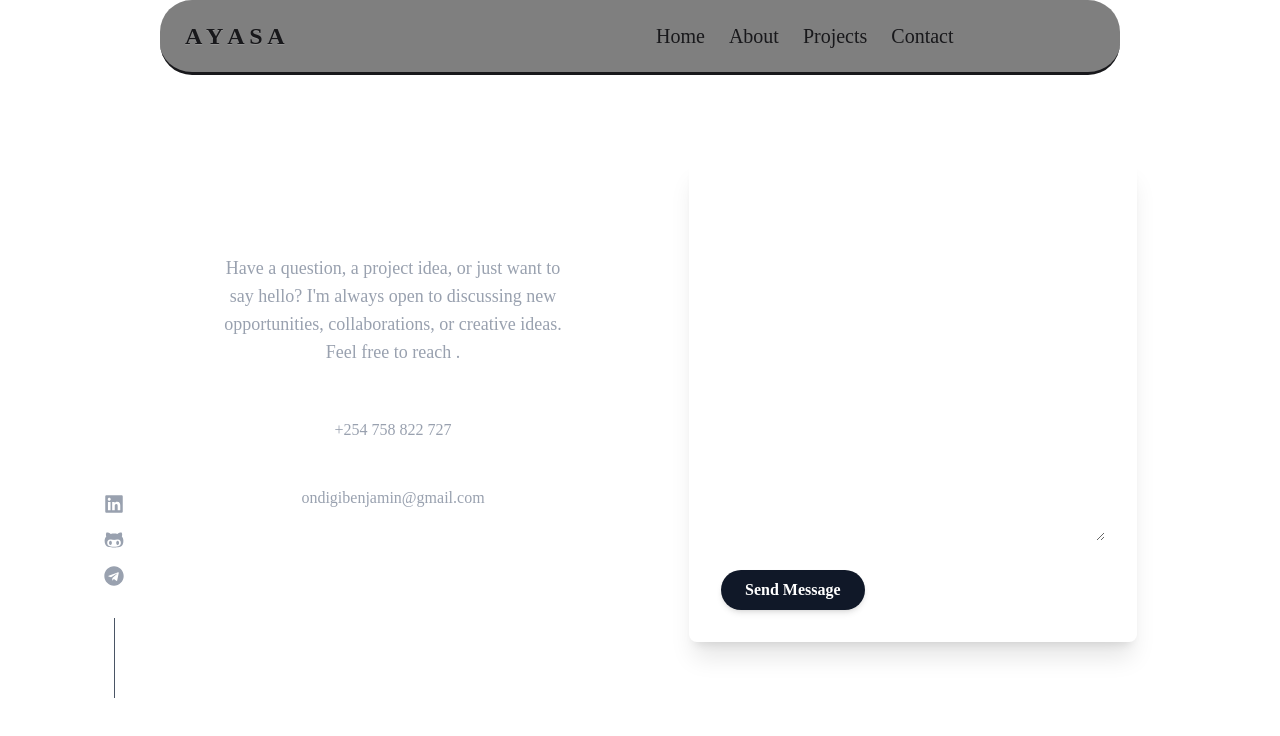
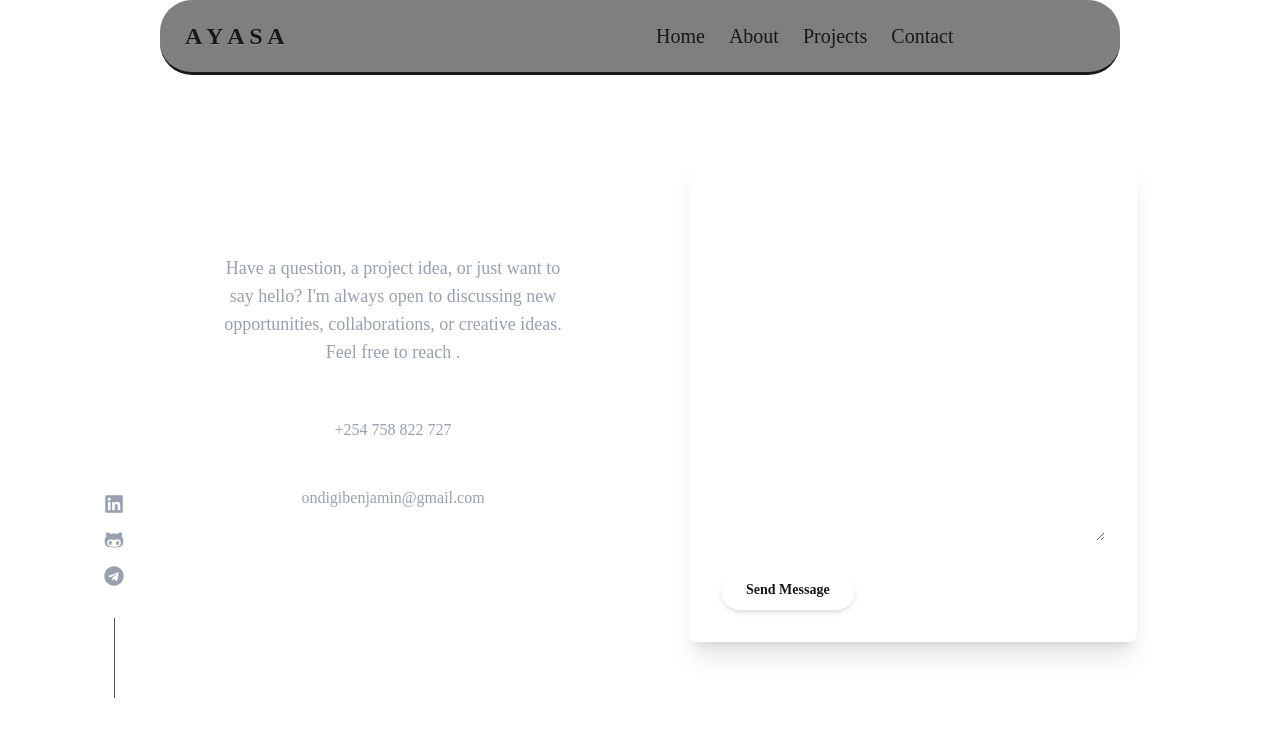
Before and after one commit to Leftinant/Portfolio, a React (Vite) app in the folder client/: page /contact in a window 1280 px wide. Shown: the top 736 px of the page. Built offline with nearby package versions, Linux system fonts and the light colour scheme; a web font is replaced by a local one.

Commit message:
updated contact form

```diff
--- a/client/src/components/FadeInSection.jsx
+++ b/client/src/components/FadeInSection.jsx
@@ -18,10 +18,9 @@ const FadeInSection = ({ children }) => {
         y: isInView ? 0 : -50,
       }}
       transition={{
-        duration: 2,
+        duration: 1,
         ease: "easeInOut",
-      }}
-    >
+      }}>
       {children}
     </motion.div>
   );
--- a/client/src/pages/Contact.jsx
+++ b/client/src/pages/Contact.jsx
@@ -1,19 +1,22 @@
-import React from "react";
 import { FaLinkedin, FaGithubAlt, FaTelegram } from "react-icons/fa";
 import { motion } from "framer-motion";
 
 export default function Contact() {
+  const handleSubmit = async (e) => {
+    e.preventDefault();
+    alert(
+      "Thank you for reaching out to Ayasa! We’ll get back to you as soon as we can."
+    );
+  };
   return (
     <div className='text-white min-h-screen max-w-screen flex items-center justify-center  container py-20  md:px-20 px-4 bg-[url("/black.jpg")] bg-cover bg-center'>
       <div className='relative p-5 md:p-15 flex flex-col lg:flex-row gap-10 justify-around overflow-hidden'>
-        {/* Contact Info */}
         <motion.div
           initial={{ opacity: 0, x: -100 }}
           whileInView={{ opacity: 1, x: 0 }}
-          transition={{ duration: 3 }}
+          transition={{ duration: 2 }}
           viewport={{ once: true }}
-          className='lg:w-1/2 space-y-6 text-center item-center '
-        >
+          className='lg:w-1/2 space-y-6 text-center item-center '>
           <h2 className='text-4xl md:text-[4em] font-bold uppercase tracking-wide'>
             GET IN TOUCH
           </h2>
@@ -31,59 +34,58 @@ export default function Contact() {
               <h4 className='uppercase font-semibold text-xl'>Email</h4>
               <a
                 href='mailto:ondigibenjamin@gmail.com '
-                className=' text-gray-400 hover:text-blue-500'
-              >
+                className=' text-gray-400 hover:text-blue-500'>
                 ondigibenjamin@gmail.com
               </a>
             </div>
           </div>
         </motion.div>
 
-        {/* Contact Form */}
         <motion.div
           initial={{ opacity: 0, x: 100 }}
           whileInView={{ opacity: 1, x: 0 }}
-          transition={{ duration: 3 }}
+          transition={{ duration: 2 }}
           viewport={{ once: true }}
-          className=' shadow-xl p-8 rounded-lg w-full max-w-md'
-        >
+          className=' shadow-xl p-8 rounded-lg w-full max-w-md'>
           <h3 className='text-xl font-semibold uppercase mb-6'>Contact Form</h3>
           <form className='space-y-5'>
             <input
               type='text'
               placeholder='Your name'
               className='w-full bg-transparent border-b-2  rounded-full px-4 py-2 text-white focus:outline-none '
+              required
             />
             <input
               type='text'
               placeholder='Your phone'
               className='w-full bg-transparent border-b-2 rounded-full px-4 py-2 text-white focus:outline-none'
+              required
             />
             <input
               type='email'
               placeholder='Your email'
               className='w-full bg-transparent border-b-2 rounded-full px-4 py-2 text-white focus:outline-none'
+              required
             />
             <textarea
               placeholder='Message'
               className='w-full bg-transparent border-b-2 rounded-full px-4 py-2 text-white focus:outline-none'
               rows='4'
-            ></textarea>
+              required
+            />
             <button
               type='submit'
-              className='bg-gray-900 hover:bg-white hover:text-black transition-colors px-6 py-2 rounded-full shadow-md font-semibold'
-            >
+              className='btn bg-white/5 border-y-0 border-white border-x-1 px-6 py-2 rounded-full shadow-md font-semibold'
+              onClick={() => handleSubmit()}>
               Send Message
             </button>
           </form>
         </motion.div>
 
-        {/* Bottom Left Social Icons */}
         <div className='absolute bottom-1 left-6 flex flex-col items-center space-y-4 text-xl text-gray-400'>
           <a
             href='https://www.linkedin.com/in/benjamin-ayasa-3a311a36a'
-            className='hover:text-white'
-          >
+            className='hover:text-white'>
             <FaLinkedin />
           </a>
           <a href='https://github.com/Leftinant' className='hover:text-white'>
```
